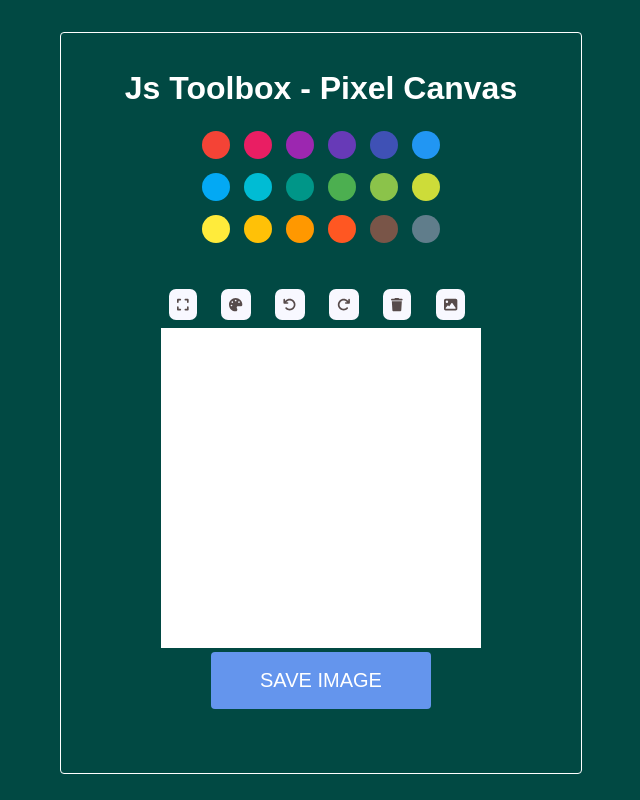
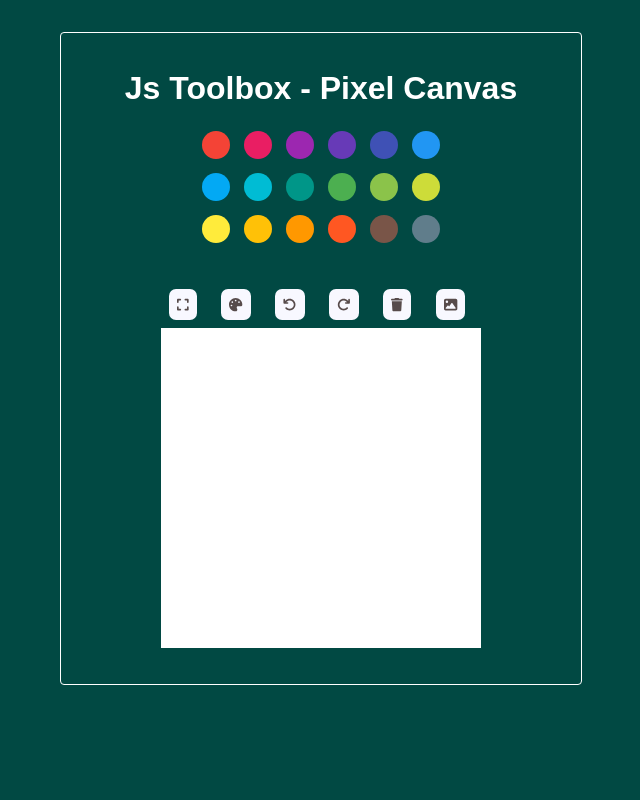
Before and after one commit to TheCyberFlash/stjag-j-toolbox, a React (Create React App) app in the folder desktop-pixel/: page / in a window 1280 px wide. Shown: the whole page, without its empty margins (319-959 px from the left). Built offline with nearby package versions, Linux system fonts and the light colour scheme.

Commit message:
Update PixelArtCanvas.js

```diff
--- a/desktop-pixel/src/components/PixelArtCanvas.js
+++ b/desktop-pixel/src/components/PixelArtCanvas.js
@@ -80,10 +80,6 @@ const PixelArtCanvas = ({ height, width, color }) => {
                 onTouchEnd={handleTouchEnd}
                 />
             </div>
-
-            <div>
-                <button className="button" onClick={handleSaveImage}>Save Image</button>
-            </div>
         </div>
     );
 };
```
